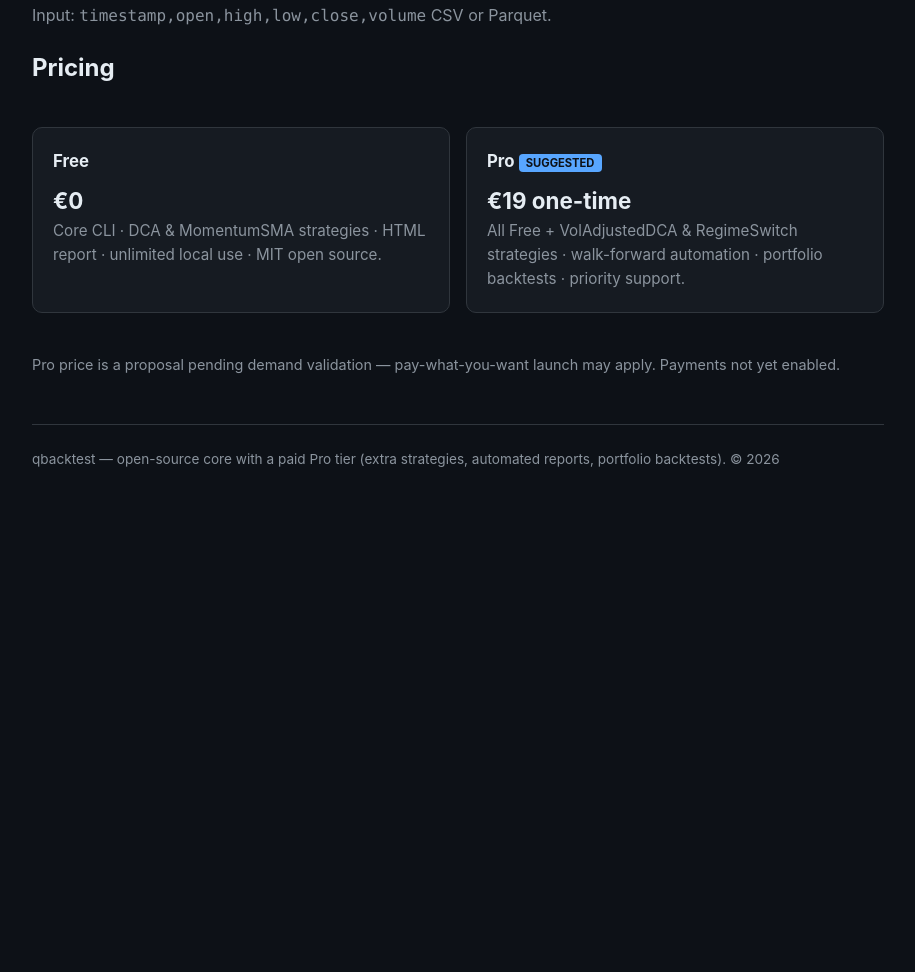
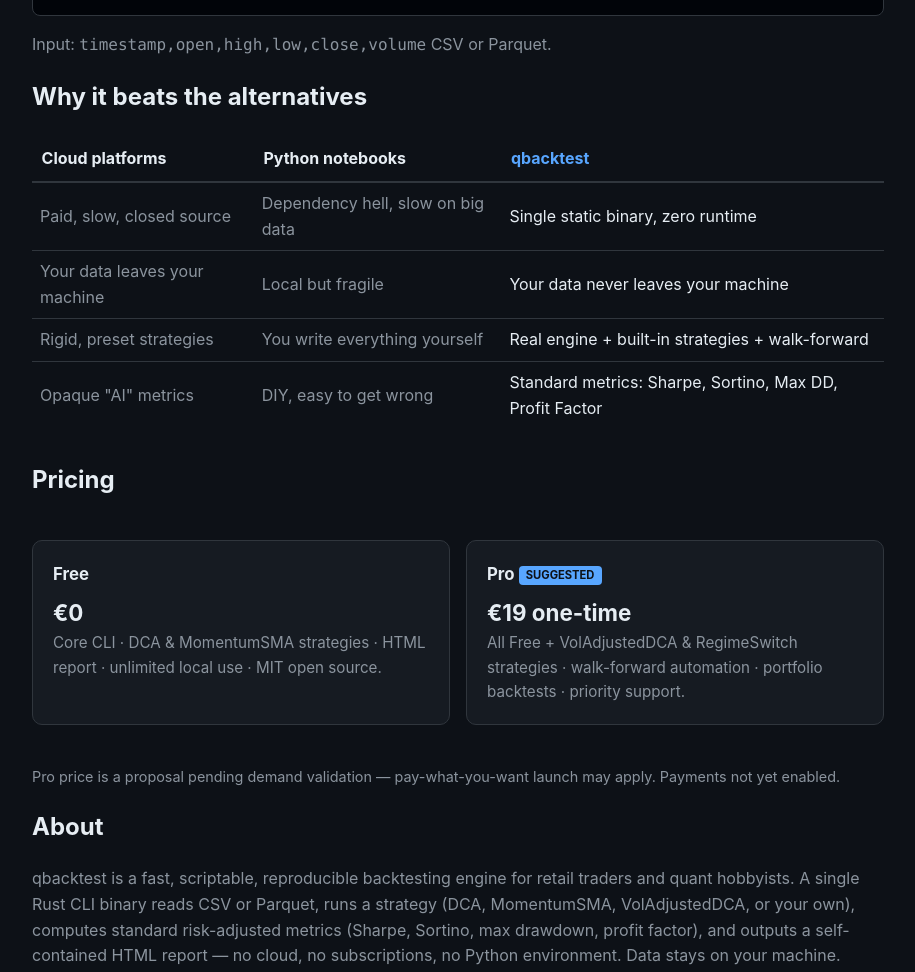
Before and after one commit to ILayZ/QBT, a plain HTML site: page docs/landing-page.html in a window 1280 px wide. Shown: the part 863-1835 px from the top of the page, without its empty margins (182-1097 px from the left). Before the commit the page ends 1373 px from the top, so only its background shows below. Drawn offline with Linux system fonts and the light colour scheme.

Commit message:
Consolidate landing page: canonical HTML + marketplace description pack

```diff
--- a/docs/landing-page.html
+++ b/docs/landing-page.html
@@ -26,7 +26,7 @@
 <body>
 <div class="wrap">
   <h1>qbacktest<span>.</span></h1>
-  <p class="sub">A fast, scriptable, reproducible backtesting engine for retail traders &amp; quant hobbyists.</p>
+  <p class="sub">Backtest in seconds. Own your data. — a fast, scriptable, reproducible backtesting engine for retail traders &amp; quant hobbyists. No cloud. No lock-in.</p>
 
   <a class="cta" href="#">Download for Linux (free)</a>
   <p style="color:var(--muted);font-size:.9rem;margin-top:.75rem;">Single static binary. No cloud subscription. No lock-in.</p>
@@ -48,6 +48,23 @@ qbacktest run --input btc_1h.csv --strategy DCA \
 
   <p style="color:var(--muted);">Input: <code>timestamp,open,high,low,close,volume</code> CSV or Parquet.</p>
 
+  <h2>Why it beats the alternatives</h2>
+  <table style="width:100%;border-collapse:collapse;margin:1rem 0 2rem;">
+    <thead>
+      <tr style="border-bottom:2px solid var(--border);text-align:left;">
+        <th style="padding:.6rem;">Cloud platforms</th>
+        <th style="padding:.6rem;">Python notebooks</th>
+        <th style="padding:.6rem;color:var(--accent);">qbacktest</th>
+      </tr>
+    </thead>
+    <tbody style="color:var(--muted);">
+      <tr><td style="padding:.5rem;border-bottom:1px solid var(--border);">Paid, slow, closed source</td><td style="padding:.5rem;border-bottom:1px solid var(--border);">Dependency hell, slow on big data</td><td style="padding:.5rem;border-bottom:1px solid var(--border);color:var(--fg);">Single static binary, zero runtime</td></tr>
+      <tr><td style="padding:.5rem;border-bottom:1px solid var(--border);">Your data leaves your machine</td><td style="padding:.5rem;border-bottom:1px solid var(--border);">Local but fragile</td><td style="padding:.5rem;border-bottom:1px solid var(--border);color:var(--fg);">Your data never leaves your machine</td></tr>
+      <tr><td style="padding:.5rem;border-bottom:1px solid var(--border);">Rigid, preset strategies</td><td style="padding:.5rem;border-bottom:1px solid var(--border);">You write everything yourself</td><td style="padding:.5rem;border-bottom:1px solid var(--border);color:var(--fg);">Real engine + built-in strategies + walk-forward</td></tr>
+      <tr><td style="padding:.5rem;">Opaque "AI" metrics</td><td style="padding:.5rem;">DIY, easy to get wrong</td><td style="padding:.5rem;color:var(--fg);">Standard metrics: Sharpe, Sortino, Max DD, Profit Factor</td></tr>
+    </tbody>
+  </table>
+
   <h2>Pricing</h2>
   <div class="cards">
     <div class="card">
@@ -63,6 +80,9 @@ qbacktest run --input btc_1h.csv --strategy DCA \
   </div>
   <p style="color:var(--muted);font-size:.9rem;">Pro price is a proposal pending demand validation — pay-what-you-want launch may apply. Payments not yet enabled.</p>
 
+  <h2>About</h2>
+  <p style="color:var(--muted);">qbacktest is a fast, scriptable, reproducible backtesting engine for retail traders and quant hobbyists. A single Rust CLI binary reads CSV or Parquet, runs a strategy (DCA, MomentumSMA, VolAdjustedDCA, or your own), computes standard risk-adjusted metrics (Sharpe, Sortino, max drawdown, profit factor), and outputs a self-contained HTML report — no cloud, no subscriptions, no Python environment. Data stays on your machine.</p>
+
   <div class="footer">
     qbacktest — open-source core with a paid Pro tier (extra strategies, automated reports, portfolio backtests). © 2026
   </div>
```
Also changed, not shown: 4 other files.
